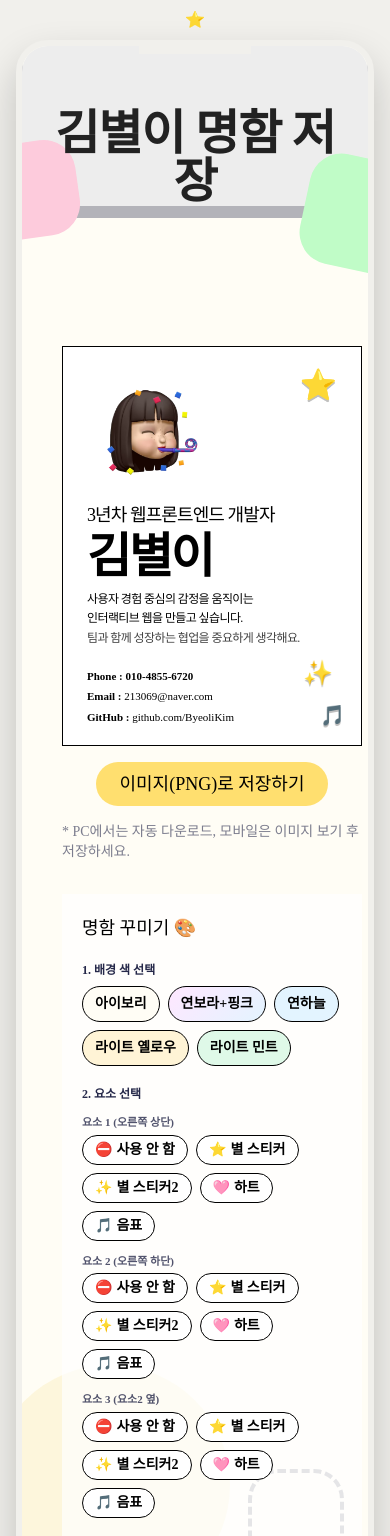
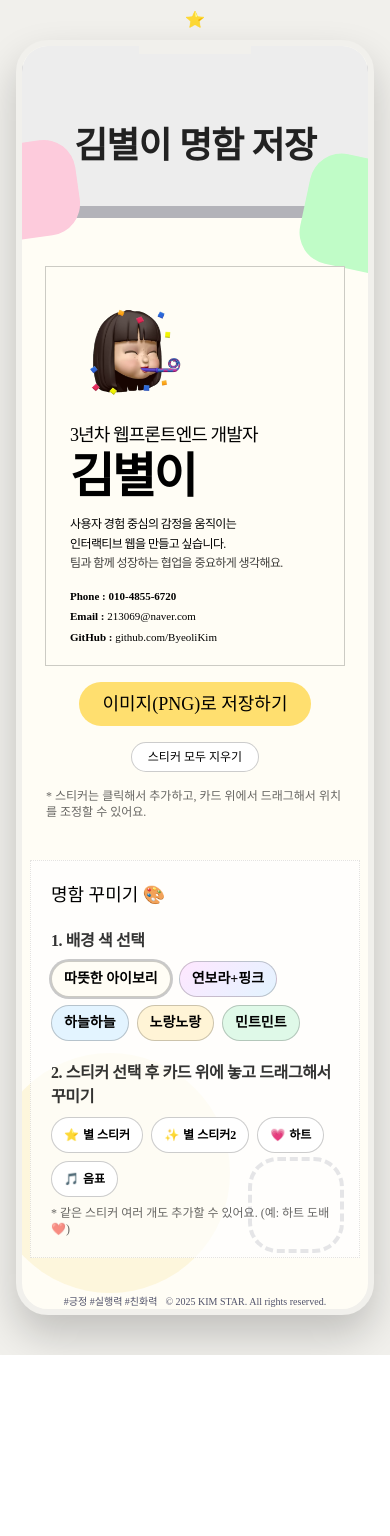
Before and after one commit to ByeoliKim/star-portfolio, a Next.js app: page /card in a window 390 px wide. Shown: the top 1536 px of the page. After the commit the page ends 1355 px from the top, so only its background shows below. Built offline with nearby package versions, Linux system fonts and the light colour scheme; a web font is replaced by a local one.

Commit message:
feat: 명함 저장하기 작업 (모바일 이미지 누락 수정)

```diff
--- a/app/card/page.tsx
+++ b/app/card/page.tsx
@@ -1,60 +1,111 @@
 "use client";
 
-import { useRef, useState } from "react";
+import { useEffect, useRef, useState } from "react";
 import * as htmlToImage from "html-to-image";
 import Image from "next/image";
 import starIcon from "@/public/assets/star.png";
 
-type DecoId = "none" | "star" | "star2" | "heart" | "note";
+type StickerType = "star" | "star2" | "heart" | "note";
 
-type DecoOption = {
-  id: DecoId;
-  label: string;
-  emoji: string;
+type Sticker = {
+  id: string;
+  type: StickerType;
+  x: number;
+  y: number;
 };
 
-const decoOptions: DecoOption[] = [
-  {
-    id: "none",
-    label: "사용 안 함",
-    emoji: "",
-  },
-  {
-    id: "star",
-    label: "별 스티커",
-    emoji: "⭐",
-  },
-  {
-    id: "star2",
-    label: "별 스티커2",
-    emoji: "✨",
-  },
-  { id: "heart", label: "하트", emoji: "🩷" },
-  { id: "note", label: "음표", emoji: "🎵" },
+const STICKER_TYPES: { type: StickerType; label: string; emoji: string }[] = [
+  { type: "star", label: "별 스티커", emoji: "⭐" },
+  { type: "star2", label: "별 스티커2", emoji: "✨" },
+  { type: "heart", label: "하트", emoji: "💗" },
+  { type: "note", label: "음표", emoji: "🎵" },
 ];
 
 const bgPresets = [
-  { value: "#FFFDF5", label: "아이보리" },
+  { value: "#FFFDF5", label: "따뜻한 아이보리" },
   { value: "#FFE7FF", label: "연보라+핑크", grad: true },
-  { value: "#E3F4FF", label: "연하늘" },
-  { value: "#FFF4D6", label: "라이트 옐로우" },
-  { value: "#DFF9E8", label: "라이트 민트" },
+  { value: "#E3F4FF", label: "하늘하늘" },
+  { value: "#FFF4D6", label: "노랑노랑" },
+  { value: "#DFF9E8", label: "민트민트" },
 ];
 
 export default function Card() {
   const cardRef = useRef<HTMLDivElement | null>(null);
-  const [bgColor, setBgColor] = useState<string>("FFFDF5");
+  const dragBoundsRef = useRef<DOMRect | null>(null);
+
+  const [bgColor, setBgColor] = useState<string>("#FFFDF5");
   const [useGradient, setUseGradient] = useState<boolean>(false);
   const [phone, setPhone] = useState<string>("");
   const [name, setName] = useState<string>("김별이");
-  const [deco1, setDeco1] = useState<DecoId>("star");
-  const [deco2, setDeco2] = useState<DecoId>("star2");
-  const [deco3, setDeco3] = useState<DecoId>("note");
+
+  const [stickers, setStickers] = useState<Sticker[]>([]);
+  const [activeSticker, setActiveSticker] = useState<StickerType | null>(null);
+  const [draggingId, setDraggingId] = useState<string | null>(null);
+
   const [downloading, setDownloading] = useState(false);
 
-  const getDecoById = (id: DecoId) =>
-    decoOptions.find((d) => d.id === id) || decoOptions[0];
+  const addSticker = (type: StickerType) => {
+    setStickers((prev) => [
+      ...prev,
+      {
+        id: `${type}-${Date.now()}-${Math.random().toString(16).slice(2)}`,
+        type,
+        x: 50 + (Math.random() * 20 - 10),
+        y: 50 + (Math.random() * 20 - 10),
+      },
+    ]);
+  };
 
+  useEffect(() => {
+    if (!draggingId) return;
+
+    const handleMove = (e: PointerEvent) => {
+      if (!dragBoundsRef.current) return;
+      const rect = dragBoundsRef.current;
+
+      const xPercent = ((e.clientX - rect.left) / rect.width) * 100;
+      const yPercent = ((e.clientY - rect.top) / rect.height) * 100;
+
+      const clampedX = Math.max(0, Math.min(100, xPercent));
+      const clampedY = Math.max(0, Math.min(100, yPercent));
+
+      setStickers((prev) =>
+        prev.map((s) =>
+          s.id === draggingId ? { ...s, x: clampedX, y: clampedY } : s
+        )
+      );
+    };
+
+    const handleUp = () => {
+      setDraggingId(null);
+    };
+
+    window.addEventListener("pointermove", handleMove);
+    window.addEventListener("pointerup", handleUp);
+    window.addEventListener("pointercancel", handleUp);
+
+    return () => {
+      window.removeEventListener("pointermove", handleMove);
+      window.removeEventListener("pointerup", handleUp);
+      window.removeEventListener("pointercancel", handleUp);
+    };
+  }, [draggingId, setStickers]);
+
+  const handleStickerPointerDown = (
+    e: React.PointerEvent<HTMLButtonElement>,
+    id: string
+  ) => {
+    e.preventDefault();
+    e.stopPropagation();
+    if (!cardRef.current) return;
+    dragBoundsRef.current = cardRef.current.getBoundingClientRect();
+    setDraggingId(id);
+
+    // 모바일에서 pointercapture 잡아두면 더 안정적
+    (e.target as HTMLElement).setPointerCapture(e.pointerId);
+  };
+
+  // png 로 다운로드 기능
   const handleDownload = async () => {
     if (!cardRef.current || downloading) return;
 
@@ -63,15 +114,33 @@ export default function Card() {
 
       const node = cardRef.current;
 
+      // 렌더링 안정화를 위해 두 프레임 정도 기다리기
+      await new Promise((r) =>
+        requestAnimationFrame(() => requestAnimationFrame(r))
+      );
+
+      // 워밍업 캡처 (결과는 버림)
+      try {
+        await htmlToImage.toPng(node, {
+          cacheBust: false,
+          pixelRatio: 2,
+        });
+      } catch (e) {
+        console.warn("warmup capture failed (무시 가능):", e);
+      }
+
+      // 더 대기하면 모바일에서 특히 도움됨
+      await new Promise((r) => setTimeout(r, 120));
+
       // html-to-image 사용
       const dataUrl = await htmlToImage.toPng(node, {
-        cacheBust: true,
-        pixelRatio: 2, // 해상도 업
+        cacheBust: false,
+        pixelRatio: 2,
       });
 
       const link = document.createElement("a");
       link.href = dataUrl;
-      link.download = `business-card-${Date.now()}.png`;
+      link.download = `business-card-kimbyeoli.png`;
       link.click();
     } catch (error) {
       console.error(error);
@@ -81,17 +150,24 @@ export default function Card() {
     }
   };
 
+  const clearStickers = () => {
+    setStickers([]);
+    setActiveSticker(null); // 스티커 선택 active 제거
+  };
+  const getEmoji = (type: StickerType) =>
+    STICKER_TYPES.find((s) => s.type === type)?.emoji || "⭐";
+
   return (
-    <main className="min-h-screen relative mt-16 mx-auto">
-      <h1 className="mt-1 px-4 md:px-0 lg:px-0 text-5xl md:text-7xl lg:text-7xl tracking-tight text-[#222] font-custom font-black text-center">
+    <main className="min-h-screen relative mt-20 md:mt-16 lg:mt-16 mx-auto">
+      <h1 className="mt-1 px-4 md:px-0 lg:px-0 text-4xl md:text-7xl lg:text-7xl tracking-tight text-[#222] font-custom font-black text-center">
         김별이 명함 저장
       </h1>
-      <div className="w-full max-w-5xl grid gap-8 md:grid-cols-[1.3fr,1fr] mt-25 md:mt-16 lg:mt-16 p-10">
+      <div className="w-full max-w-5xl grid gap-8 md:grid-cols-[1.3fr,1fr] mt-25 md:mt-16 lg:mt-16 p-0 md:p-10 lg:p-10">
         {/* 명함 프리뷰 */}
         <section className="flex flex-col items-center gap-4">
           <div
             ref={cardRef}
-            className="relative max-w-md aspect-video border border-[#000000] w-[300px] h-[400px] bg-white overflow-hidden flex items-center justify-center"
+            className="relative max-w-md aspect-video border border-black/20 w-[300px] h-[400px] bg-white overflow-hidden touch-none flex items-center justify-center"
             style={{
               background: useGradient
                 ? "linear-gradient(135deg,#FFE7FF,#E3F4FF)"
@@ -103,8 +179,16 @@ export default function Card() {
               {/* 상단 영역 */}
               <div className="flex items-start justify-between gap-3">
                 <div className="space-y-1">
-                  <div className="">
-                    <Image src={starIcon} alt="star icon" width={130} />
+                  {/* next 이미지 로더 때문에 간헐적으로 저장이 같이 안 되는 이슈 때문에 img 태그로 대체  */}
+                  <div className="ImgWrap">
+                    {/* <Image src={starIcon} alt="star icon" width={130} /> */}
+                    <img
+                      src={starIcon.src}
+                      alt="star icon"
+                      width={130}
+                      height={130}
+                      className="block"
+                    />
                   </div>
                   <p className="text-lg font-normal tracking-tighter">
                     3년차 웹프론트엔드 개발자
@@ -113,13 +197,6 @@ export default function Card() {
                     {name}
                   </p>
                 </div>
-
-                {/* 데코1: 오른쪽 위 */}
-                {deco1 !== "none" && (
-                  <span className="text-3xl drop-shadow-[0_2px_0_rgba(0,0,0,0.25)]">
-                    {getDecoById(deco1).emoji}
-                  </span>
-                )}
               </div>
 
               {/* 소개 영역 */}
@@ -134,7 +211,7 @@ export default function Card() {
                 </p>
               </div>
 
-              {/* 하단 정보 + 데코2/3 */}
+              {/* 하단 정보 */}
               <div className="flex items-end justify-between">
                 <div className="space-y-1 text-[11px]">
                   <p className="font-semibold">
@@ -152,22 +229,23 @@ export default function Card() {
                     <span className="font-medium">github.com/ByeoliKim</span>
                   </p>
                 </div>
-
-                <div className="flex flex-col items-end gap-2 pr-1">
-                  {/* 데코2: 오른쪽 아래 아이콘 */}
-                  {deco2 !== "none" && (
-                    <span className="text-2xl drop-shadow-[0_2px_0_rgba(0,0,0,0.25)]">
-                      {getDecoById(deco2).emoji}
-                    </span>
-                  )}
-                  {/* 데코3: 살짝 겹치게 */}
-                  {deco3 !== "none" && (
-                    <span className="text-xl translate-x-3 translate-y-1 drop-shadow-[0_2px_0_rgba(0,0,0,0.25)]">
-                      {getDecoById(deco3).emoji}
-                    </span>
-                  )}
-                </div>
               </div>
+              {/* 드래그 가능한 스티커들 */}
+              {stickers.map((sticker) => (
+                <button
+                  key={sticker.id}
+                  type="button"
+                  onPointerDown={(e) => handleStickerPointerDown(e, sticker.id)}
+                  className="absolute cursor-move select-none text-3xl drop-shadow-[0_2px_0_rgba(0,0,0,0.25)]"
+                  style={{
+                    left: `${sticker.x}%`,
+                    top: `${sticker.y}%`,
+                    transform: "translate(-50%, -50%)",
+                  }}
+                >
+                  {getEmoji(sticker.type)}
+                </button>
+              ))}
             </div>
           </div>
 
@@ -179,18 +257,26 @@ export default function Card() {
           >
             {downloading ? "이미지 생성 중..." : "이미지(PNG)로 저장하기"}
           </button>
-          <p className="text-sm text-[#252849]/60">
-            * PC에서는 자동 다운로드, 모바일은 이미지 보기 후 저장하세요.
+          <button
+            type="button"
+            onClick={clearStickers}
+            className="rounded-full bg-white border border-black/20 px-4 py-1.5 text-xs font-medium text-[#000000] cursor-pointer"
+          >
+            스티커 모두 지우기
+          </button>
+          <p className="text-xs text-black/60 px-6">
+            * 스티커는 클릭해서 추가하고, 카드 위에서 드래그해서 위치를 조정할
+            수 있어요.
           </p>
         </section>
 
         {/* 컨트롤 패널 */}
-        <section className=" bg-white/70 p-5 flex flex-col gap-5">
+        <section className=" bg-white/70 p-5 flex flex-col gap-5 border-dotted border border-black/10 m-2">
           <h2 className="text-lg font-medium text-[#000000]">명함 꾸미기 🎨</h2>
 
           {/* 배경 선택 */}
           <div className="space-y-2">
-            <p className="text-xs font-semibold text-[#252849]">
+            <p className="text-md font-semibold text-black/80 tracking-tight">
               1. 배경 색 선택
             </p>
             <div className="flex flex-wrap gap-2">
@@ -202,9 +288,9 @@ export default function Card() {
                     setBgColor(bg.value);
                     setUseGradient(!!bg.grad);
                   }}
-                  className={`h-9 rounded-full border border-[#000000] px-3 text-sm font-semibold flex items-center gap-2 cursor-pointer ${
+                  className={`h-9 rounded-full border border-black/20 px-3 text-sm font-semibold flex items-center gap-2 cursor-pointer ${
                     bgColor === bg.value && useGradient === !!bg.grad
-                      ? "ring-2 ring-[#FF8BC2]"
+                      ? "ring-2 ring-[#c9c9c9]"
                       : ""
                   }`}
                   style={{
@@ -218,56 +304,35 @@ export default function Card() {
               ))}
             </div>
           </div>
-
-          <div className="space-y-3">
-            <p className="text-xs font-semibold text-[#252849]">2. 요소 선택</p>
-            <DecoSelect
-              label="요소 1 (오른쪽 상단)"
-              value={deco1}
-              onChange={setDeco1}
-            />
-            <DecoSelect
-              label="요소 2 (오른쪽 하단)"
-              value={deco2}
-              onChange={setDeco2}
-            />
-            <DecoSelect
-              label="요소 3 (요소2 옆)"
-              value={deco3}
-              onChange={setDeco3}
-            />
+          {/* 스티커 팔레트 */}
+          <div className="space-y-2">
+            <p className="text-md font-semibold text-black/80 tracking-tight">
+              2. 스티커 선택 후 카드 위에 놓고 드래그해서 꾸미기
+            </p>
+            <div className="flex flex-wrap gap-2">
+              {STICKER_TYPES.map((s) => (
+                <button
+                  key={s.type}
+                  type="button"
+                  onClick={() => {
+                    setActiveSticker(s.type);
+                    addSticker(s.type);
+                  }}
+                  className={`flex items-center gap-1 rounded-full border h-9 border-black/20 bg-white px-3 py-1 text-xs font-semibold cursor-pointer ${
+                    activeSticker === s.type ? "ring-2 ring-[#c9c9c9]" : ""
+                  }`}
+                >
+                  <span>{s.emoji}</span>
+                  <span>{s.label}</span>
+                </button>
+              ))}
+            </div>
+            <p className="text-xs text-[#000000]/60">
+              * 같은 스티커 여러 개도 추가할 수 있어요. (예: 하트 도배 ❤️)
+            </p>
           </div>
         </section>
       </div>
     </main>
   );
 }
-
-type DecoSelectProps = {
-  label: string;
-  value: DecoId;
-  onChange: (id: DecoId) => void;
-};
-
-function DecoSelect({ label, value, onChange }: DecoSelectProps) {
-  return (
-    <div className="space-y-1">
-      <p className="text-[11px] font-semibold text-[#252849]/80">{label}</p>
-      <div className="flex flex-wrap gap-2">
-        {decoOptions.map((opt) => (
-          <button
-            type="button"
-            key={opt.id}
-            onClick={() => onChange(opt.id)}
-            className={`flex items-center gap-1 rounded-full border border-[#000000] bg-white px-3 py-1 text-sm font-semibold cursor-pointer ${
-              opt.id === value ? "bg-[#FFE7FF]" : ""
-            }`}
-          >
-            <span>{opt.emoji || "⛔"}</span>
-            <span>{opt.label}</span>
-          </button>
-        ))}
-      </div>
-    </div>
-  );
-}
```
